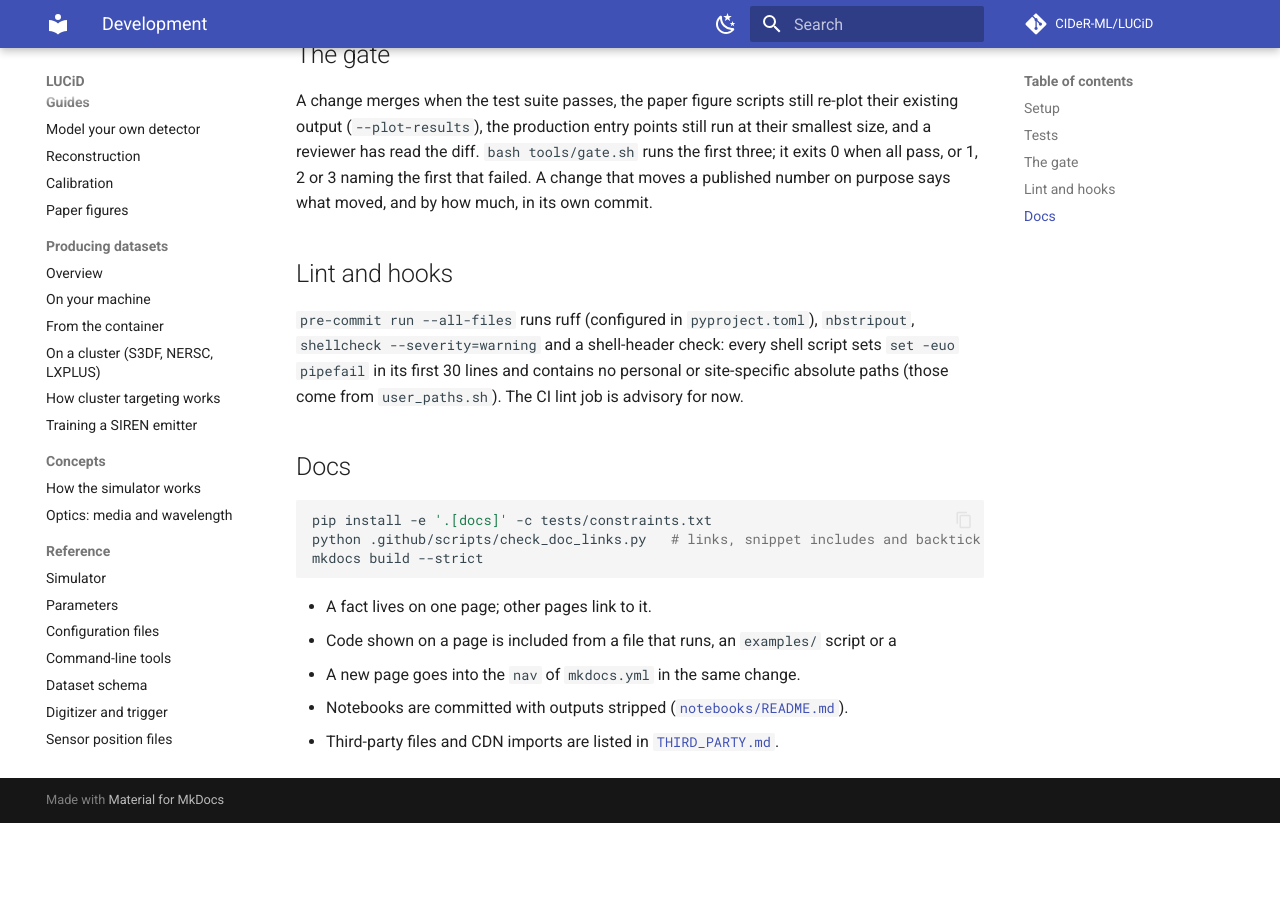
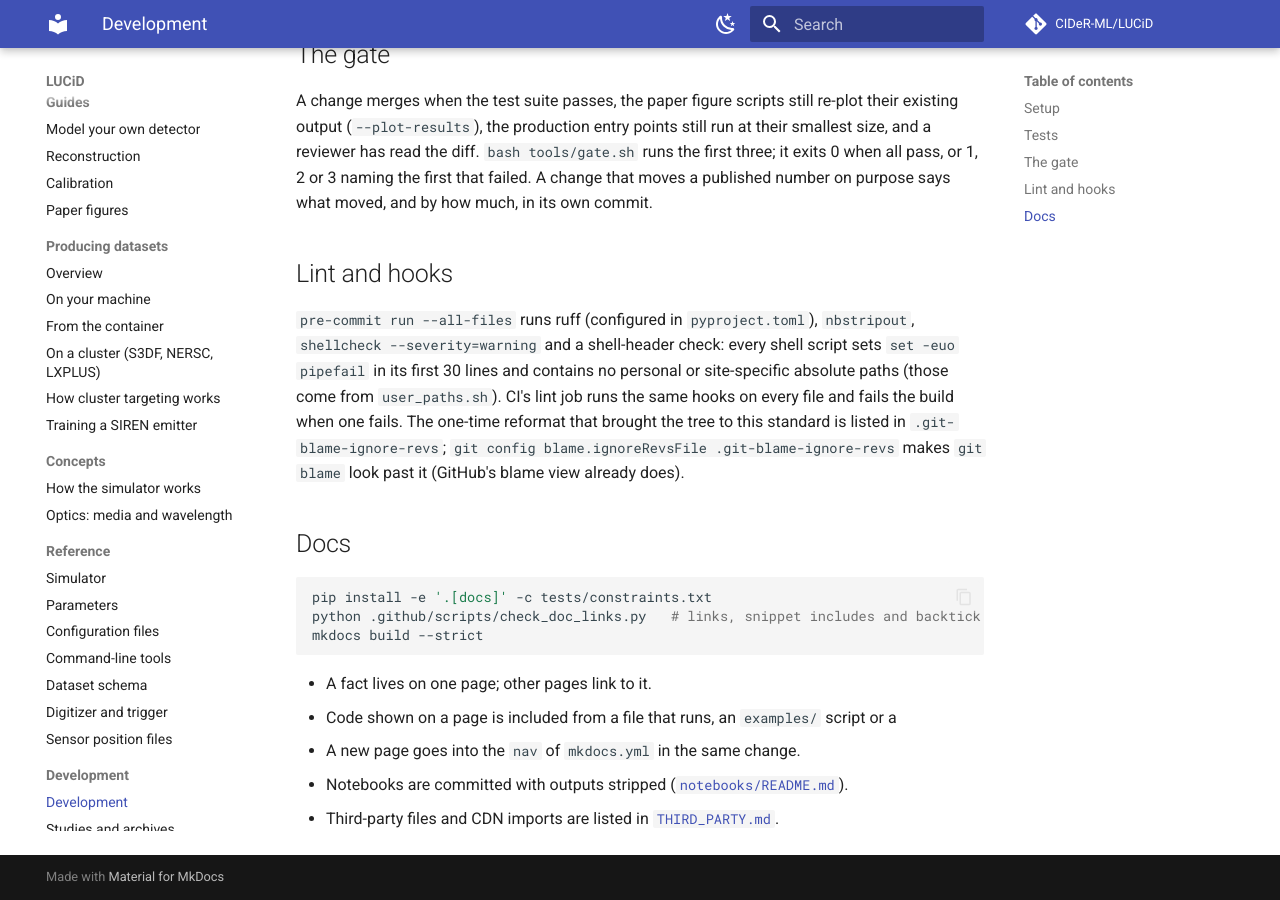
Before and after one commit to CIDeR-ML/LUCiD, an MkDocs documentation site: the page built from docs/development.md, in a window 1280 px wide and 900 px high, scrolled down 697 px. Built offline with MkDocs 1.6.1 and Material for MkDocs 9.7.7, drawn with Linux system fonts in a browser that asks for light colours; comment, search, counter and statistics services are not loaded; before the commit the page ends 1520 px from its top, so only the background shows below that.

Commit message:
ci: lint blocks the build
The tree now passes every hook, so the lint job loses continue-on-error and the
"advisory" label. .git-blame-ignore-revs lists the mechanical reformat; it names
that commit's hash, so this branch is merged with a merge commit, not squashed.

```diff
--- a/.pre-commit-config.yaml
+++ b/.pre-commit-config.yaml
@@ -6,8 +6,7 @@
 # Install:  pre-commit install
 # Run all:  pre-commit run --all-files
 #
-# Two hooks are advisory in CI today (the lint job, until its backlog clears);
-# they are NOT advisory here. Locally, they fail the commit.
+# CI's lint job runs these same hooks on every file and fails the build when one fails.
 default_language_version:
   python: python3
 
--- a/docs/development.md
+++ b/docs/development.md
@@ -39,7 +39,10 @@ on purpose says what moved, and by how much, in its own commit.
 `pre-commit run --all-files` runs ruff (configured in `pyproject.toml`), `nbstripout`,
 `shellcheck --severity=warning` and a shell-header check: every shell script sets
 `set -euo pipefail` in its first 30 lines and contains no personal or site-specific absolute
-paths (those come from `user_paths.sh`). The CI lint job is advisory for now.
+paths (those come from `user_paths.sh`). CI's lint job runs the same hooks on every file and
+fails the build when one fails. The one-time reformat that brought the tree to this standard is
+listed in `.git-blame-ignore-revs`; `git config blame.ignoreRevsFile .git-blame-ignore-revs`
+makes `git blame` look past it (GitHub's blame view already does).
 
 ## Docs
 
```
Also changed, not shown: 2 other files.
